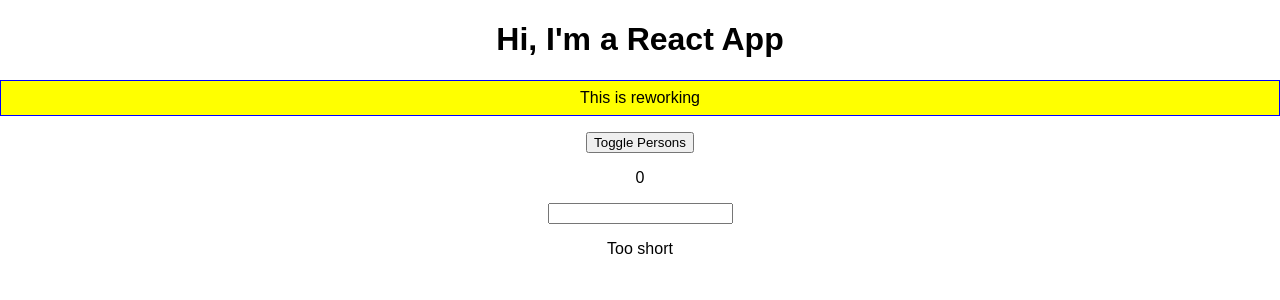
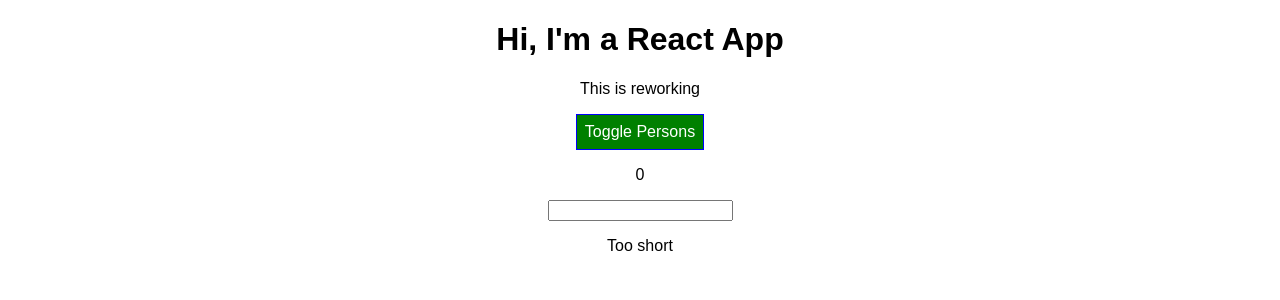
Before and after one commit to alexSiera/DockerTrain, a React (Create React App) app in the folder react-complete-guide/: page / in a window 1280 px wide. Shown: the top 300 px of the page. Built offline with nearby package versions, Linux system fonts and the light colour scheme.

Commit message:
add dynamic color styling to the App component

```diff
--- a/react-complete-guide/src/App.js
+++ b/react-complete-guide/src/App.js
@@ -70,7 +70,8 @@ class App extends Component {
   }
   render() {
     const style = {
-      backgroundColor: "yellow",
+      backgroundColor: "green",
+      color: "white",
       font: "inherit",
       border: "1px solid blue",
       padding: "8px"
@@ -92,6 +93,7 @@ class App extends Component {
           })}
         </div>
       );
+      style.backgroundColor = 'red';
     }
     let charComponent = null;
     charComponent = (
@@ -104,9 +106,9 @@ class App extends Component {
     return (
       <div className="App">
         <h1>Hi, I'm a React App</h1>
-        <p style={style}>This is reworking</p>
+        <p>This is reworking</p>
         {/* <button onClick={this.switchNameHandler}>Switch Name</button> */}
-        <button onClick={this.togglePersonsHandler}>Toggle Persons</button>
+        <button onClick={this.togglePersonsHandler} style={style}>Toggle Persons</button>
         {persons}
         <p>{this.state.paragraphLength}</p>
         <input onChange={this.onChangeText} />
```
